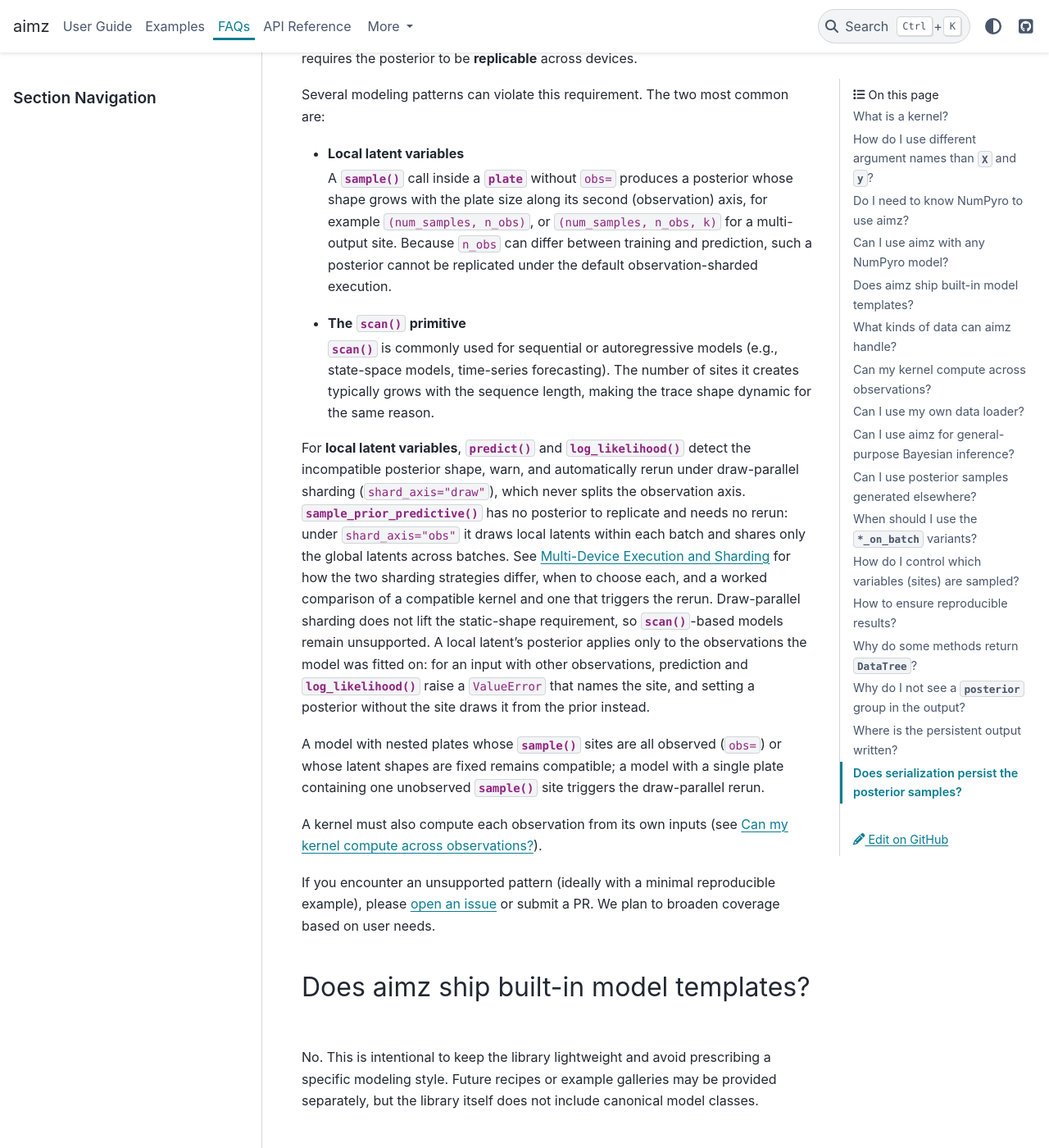
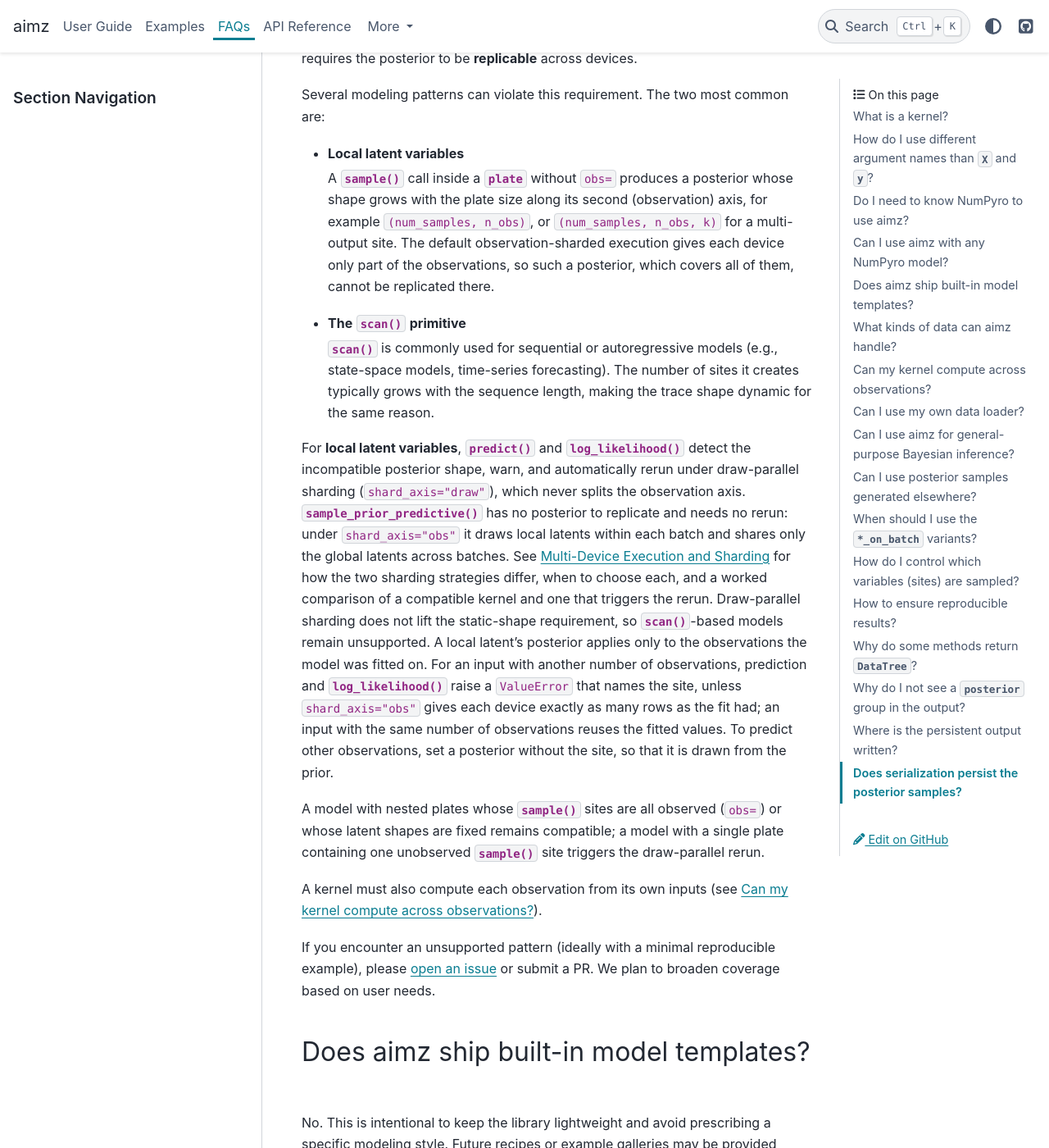
Before and after one commit to markean/aimz, a Sphinx documentation site: the page built from docs/source/faq.rst, in a window 1280 px wide and 1400 px high, scrolled down 1479 px. Shown: the whole window at 82% size. Built offline with Sphinx 7.4.7 and the PyData theme 0.15.4, drawn with Linux system fonts in a browser that asks for light colours.

Commit message:
Let an intervention on a site with one value per observation apply to other observations, and state the shape check's limits in the docs. Fix #455

```diff
--- a/docs/source/faq.rst
+++ b/docs/source/faq.rst
@@ -56,7 +56,7 @@ The two most common are:
 * **Local latent variables**
 
   A :external:func:`~numpyro.primitives.sample` call inside a :external:class:`~numpyro.primitives.plate` without ``obs=`` produces a posterior whose shape grows with the plate size along its second (observation) axis, for example ``(num_samples, n_obs)``, or ``(num_samples, n_obs, k)`` for a multi-output site.
-  Because ``n_obs`` can differ between training and prediction, such a posterior cannot be replicated under the default observation-sharded execution.
+  The default observation-sharded execution gives each device only part of the observations, so such a posterior, which covers all of them, cannot be replicated there.
 
 * **The** :external:func:`~numpyro.contrib.control_flow.scan` **primitive**
 
@@ -67,7 +67,9 @@ For **local latent variables**, :meth:`~aimz.ImpactModel.predict` and :meth:`~ai
 :meth:`~aimz.ImpactModel.sample_prior_predictive` has no posterior to replicate and needs no rerun: under ``shard_axis="obs"`` it draws local latents within each batch and shares only the global latents across batches.
 See :ref:`user-guide-sharding` for how the two sharding strategies differ, when to choose each, and a worked comparison of a compatible kernel and one that triggers the rerun.
 Draw-parallel sharding does not lift the static-shape requirement, so :external:func:`~numpyro.contrib.control_flow.scan`-based models remain unsupported.
-A local latent's posterior applies only to the observations the model was fitted on: for an input with other observations, prediction and :meth:`~aimz.ImpactModel.log_likelihood` raise a ``ValueError`` that names the site, and setting a posterior without the site draws it from the prior instead.
+A local latent's posterior applies only to the observations the model was fitted on.
+For an input with another number of observations, prediction and :meth:`~aimz.ImpactModel.log_likelihood` raise a ``ValueError`` that names the site, unless ``shard_axis="obs"`` gives each device exactly as many rows as the fit had; an input with the same number of observations reuses the fitted values.
+To predict other observations, set a posterior without the site, so that it is drawn from the prior.
 
 A model with nested plates whose :external:func:`~numpyro.primitives.sample` sites are all observed (``obs=``) or whose latent shapes are fixed remains compatible; a model with a single plate containing one unobserved :external:func:`~numpyro.primitives.sample` site triggers the draw-parallel rerun.
 
```
Also changed, not shown: CHANGELOG.md (+1 -1 lines), aimz/.agents/skills/aimz/SKILL.md, 3 other files.
